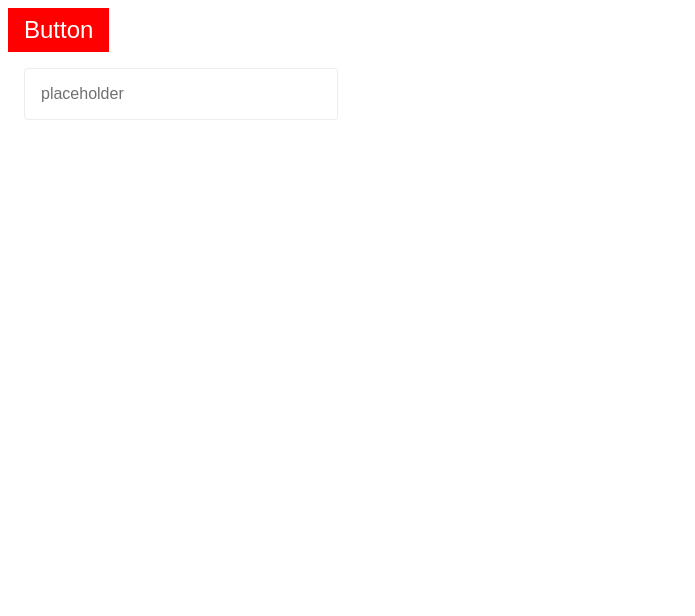
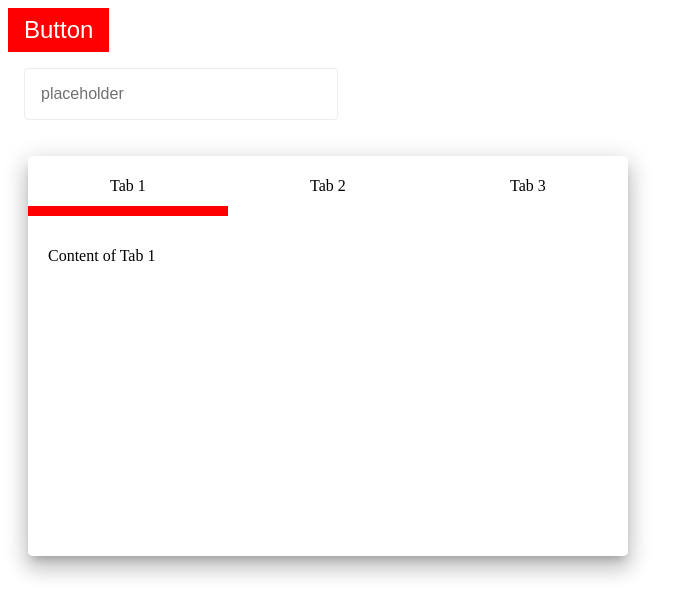
Before and after one commit to iwaskorean/my-stuff, a React (Create React App) app: page / in a window 1280 px wide. Shown: the top 616 px of the page, without its empty margins (0-695 px from the left). Built offline with nearby package versions, Linux system fonts and the light colour scheme; the HTML template or start-up script is replaced by a standard one.

Commit message:
Create tabs component

```diff
--- a/src/App.tsx
+++ b/src/App.tsx
@@ -1,11 +1,46 @@
-import { Button, TextField } from './components';
+import { useState } from 'react';
+import { Button, TextField, Tabs } from './components';
+
+const TABS_DATA = [
+  {
+    title: 'Tab 1',
+    content: `Content of Tab 1`,
+  },
+  {
+    title: 'Tab 2',
+    content: `Content of Tab 2`,
+  },
+  {
+    title: 'Tab 3',
+    content: `Content of Tab 3`,
+  },
+];
 
 function App() {
+  const [currentIndex, setCurrentIndex] = useState(0);
+
   return (
     <>
       <Button label="Button" backgroundColor="red" />
       <br />
       <TextField placeholder="placeholder" />
+      <Tabs tabsLength={TABS_DATA.length}>
+        <Tabs.Nav>
+          {TABS_DATA.map(({ title }, i) => {
+            return (
+              <Tabs.Tab key={i} onClick={() => setCurrentIndex(i)}>
+                {title}
+              </Tabs.Tab>
+            );
+          })}
+          <Tabs.Glider title="title" currentIndex={currentIndex} />
+        </Tabs.Nav>
+        {TABS_DATA.map(({ content }, i) =>
+          i === currentIndex ? (
+            <Tabs.TabContent>{content}</Tabs.TabContent>
+          ) : null
+        )}
+      </Tabs>
     </>
   );
 }
--- /dev/null
+++ b/src/components/Tabs/index.tsx
@@ -0,0 +1,45 @@
+import { PropsWithChildren, HTMLAttributes } from 'react';
+import { Container, Nav, Tab, Content, Glider } from './styles/Tabs';
+
+export interface TabsProps
+  extends PropsWithChildren<HTMLAttributes<HTMLDivElement>> {
+  tabsLength?: number;
+}
+
+export default function Tabs({ tabsLength, children, ...props }: TabsProps) {
+  return (
+    <Container tabsLength={tabsLength} {...props}>
+      {children}
+    </Container>
+  );
+}
+
+Tabs.Nav = function TabsNav({
+  children,
+  ...props
+}: PropsWithChildren<HTMLAttributes<HTMLDivElement>>) {
+  return <Nav {...props}>{children}</Nav>;
+};
+
+Tabs.Tab = function TabsTab({
+  children,
+  ...props
+}: PropsWithChildren<HTMLAttributes<HTMLDivElement>>) {
+  return <Tab {...props}>{children}</Tab>;
+};
+
+Tabs.TabContent = function TabContent({
+  children,
+  ...props
+}: PropsWithChildren<HTMLAttributes<HTMLDivElement>>) {
+  return <Content {...props}>{children}</Content>;
+};
+
+Tabs.Glider = function TabsGlider({
+  currentIndex,
+  ...props
+}: {
+  currentIndex: number;
+} & PropsWithChildren<HTMLAttributes<HTMLSpanElement>>) {
+  return <Glider currentIndex={currentIndex} {...props} />;
+};
--- /dev/null
+++ b/src/components/Tabs/styles/Tabs.ts
@@ -0,0 +1,49 @@
+import styled from '@emotion/styled';
+import { TabsProps } from '../index';
+
+export const Container = styled.div<TabsProps>`
+  --tab-width: 200;
+  width: calc(var(--tab-width) * ${({ tabsLength }) => tabsLength} * 1px);
+  margin: 20px;
+  box-shadow: 0 7px 8px -4px rgba(0, 0, 0, 0.2),
+    0 13px 19px 2px rgba(0, 0, 0, 0.14), 0 5px 24px 4px rgba(0, 0, 0, 0.12);
+  border-radius: 5px;
+  overflow: hidden;
+`;
+
+export const Nav = styled.nav`
+  display: flex;
+  position: relative;
+  background-color: #fff;
+`;
+
+export const Tab = styled.div`
+  width: calc(var(--tab-width) * 1px);
+  height: 60px;
+  line-height: 60px;
+  text-align: center;
+  cursor: pointer;
+  transition: color 0.15s ease-in;
+  z-index: 1000;
+`;
+
+export const Content = styled.div`
+  min-height: 300px;
+  line-height: 2.5;
+  background-color: #fff;
+  padding: 20px;
+`;
+
+interface GliderProps {
+  currentIndex: number;
+}
+export const Glider = styled.span<GliderProps>`
+  position: absolute;
+  top: 50px;
+  left: 0;
+  height: 10px;
+  width: calc(var(--tab-width) * 1px);
+  background-color: red;
+  transform: translateX(${({ currentIndex }) => currentIndex * 100}%);
+  transition: 0.25s ease-out;
+`;
--- a/src/components/index.ts
+++ b/src/components/index.ts
@@ -1,3 +1,4 @@
 export { default as Button } from './Button';
 export { default as Stack } from './Stack';
 export { default as TextField } from './TextField';
+export { default as Tabs } from './Tabs';
```
